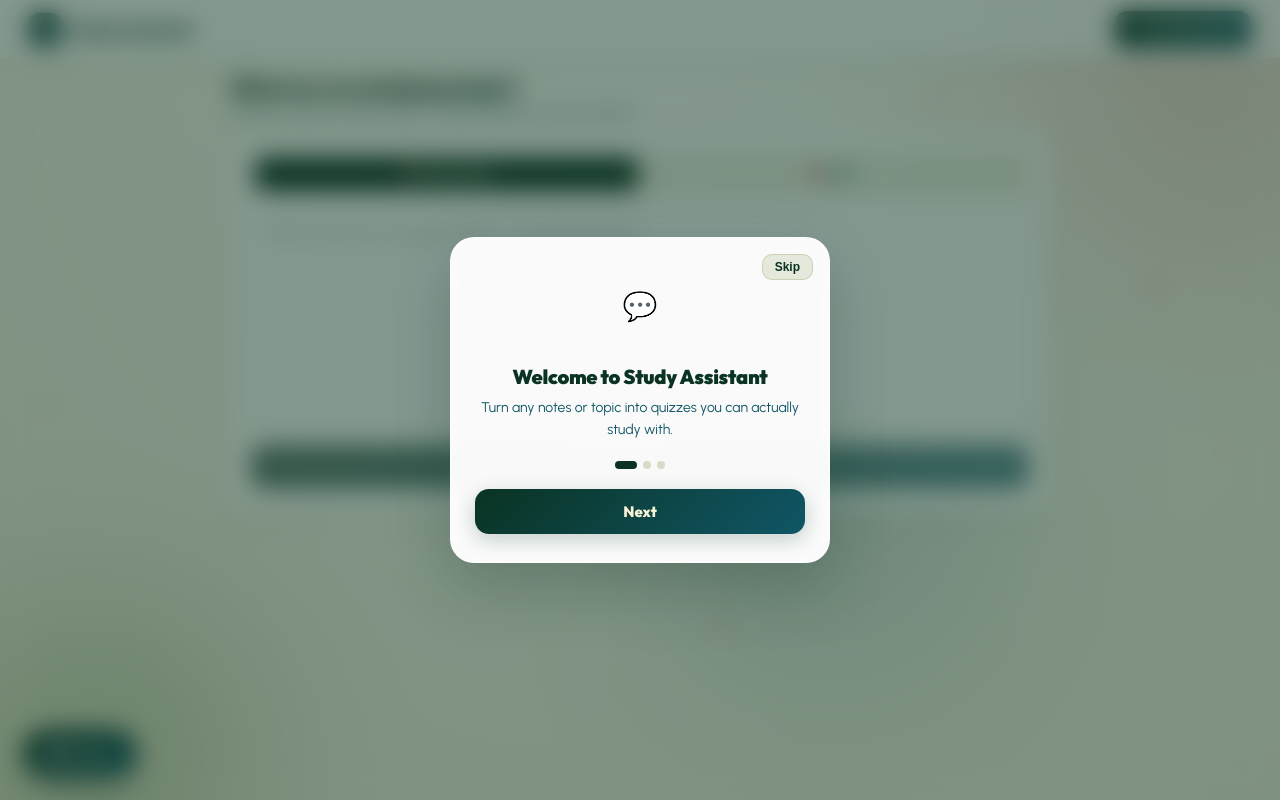
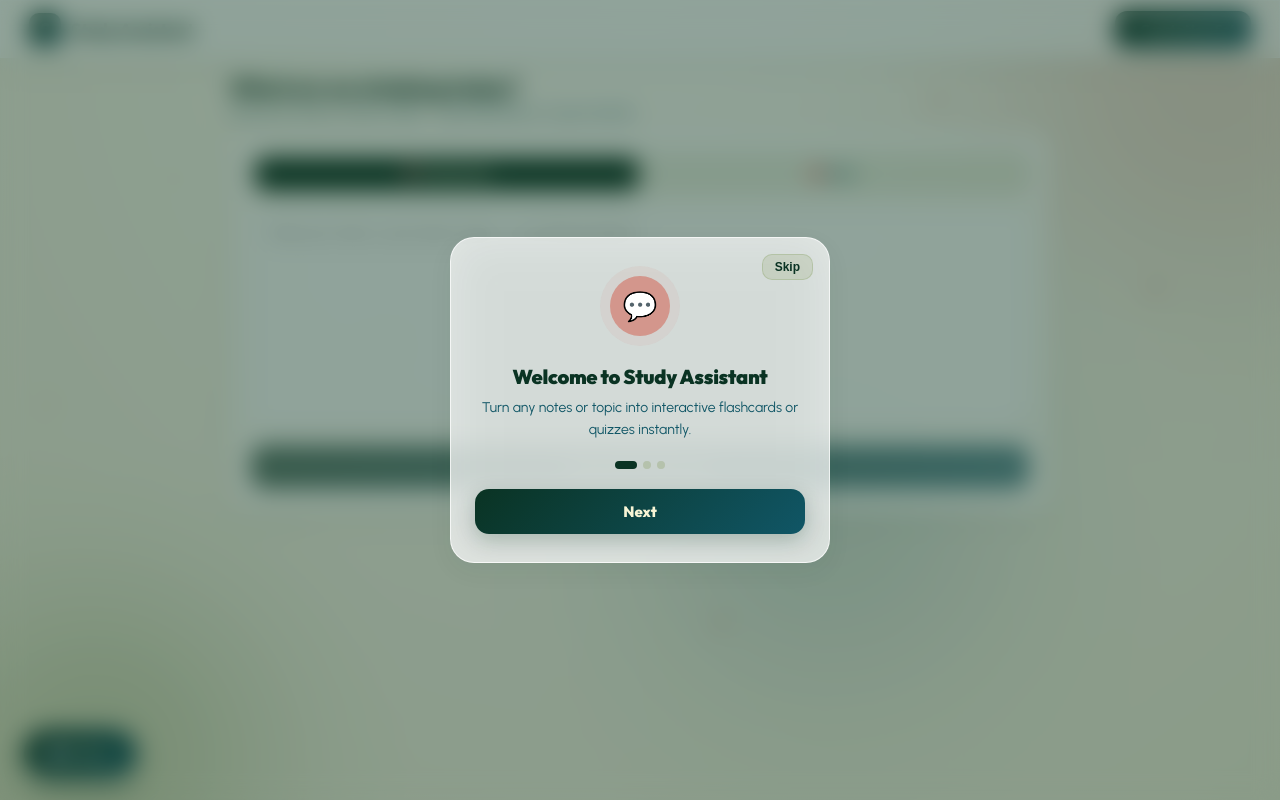
Before and after one commit to 02-08-2004/study-assistant, a React (Vite) app in the folder frontend/: page / in a window 1280 px wide. Built offline with nearby package versions, Linux system fonts and the light colour scheme.

Commit message:
fix(ui): convert onboarding to fixed glassmorphism modal overlay preventing layout push

```diff
--- a/frontend/src/App.css
+++ b/frontend/src/App.css
@@ -206,18 +206,17 @@ h1, h2, h3, h4, .brand, .history-title, .generate-btn, .new-btn, .ctrl-btn, .top
   50% { opacity: 0; }
 }
 
-/* Onboarding Overlay */
 .onboarding-overlay {
-  position: fixed;
-  inset: 0;
-  background: rgba(10, 51, 35, 0.5);
-  backdrop-filter: blur(12px);
-  -webkit-backdrop-filter: blur(12px);
-  display: flex;
-  align-items: center;
-  justify-content: center;
-  z-index: 9999;
-  padding: 20px;
+  position: fixed !important;
+  inset: 0 !important;
+  background: rgba(10, 51, 35, 0.45) !important;
+  backdrop-filter: blur(12px) !important;
+  -webkit-backdrop-filter: blur(12px) !important;
+  display: flex !important;
+  align-items: center !important;
+  justify-content: center !important;
+  z-index: 100000 !important;
+  padding: 20px !important;
 }
 
 .onboarding-card {
--- a/frontend/src/Onboarding.jsx
+++ b/frontend/src/Onboarding.jsx
@@ -1,21 +1,22 @@
 import { useState } from 'react';
+import { motion } from 'framer-motion';
 
 const slides = [
     {
         icon: '💬',
-        iconBg: 'var(--strawberry)',
+        iconBg: '#D3968C',
         title: 'Welcome to Study Assistant',
-        desc: 'Turn any notes or topic into quizzes you can actually study with.'
+        desc: 'Turn any notes or topic into interactive flashcards or quizzes instantly.'
     },
     {
         icon: '📝',
-        iconBg: 'var(--soft-peach)',
+        iconBg: '#105666',
         title: 'Paste anything, get a study set',
-        desc: 'Drop in messy notes or just name a topic — the AI builds quiz questions from it.'
+        desc: 'Drop in messy notes or just name a topic — AI builds your study material.'
     },
     {
         icon: '✅',
-        iconBg: '#BFE3C9',
+        iconBg: '#839958',
         title: 'Retest what you got wrong',
         desc: 'Take the quiz and loop back on questions that tripped you up.'
     }
@@ -27,12 +28,23 @@ function Onboarding({ onFinish }) {
     const slide = slides[index];
 
     return (
-        <div className="onboarding-overlay">
-            <div className="onboarding-card">
+        <motion.div
+            className="onboarding-overlay"
+            initial={{ opacity: 0 }}
+            animate={{ opacity: 1 }}
+            exit={{ opacity: 0 }}
+        >
+            <motion.div
+                className="onboarding-card glass-panel"
+                initial={{ scale: 0.85, opacity: 0, y: 20 }}
+                animate={{ scale: 1, opacity: 1, y: 0 }}
+                exit={{ scale: 0.85, opacity: 0, y: 20 }}
+                transition={{ type: 'spring', stiffness: 350, damping: 25 }}
+            >
                 <button className="onboarding-skip" onClick={onFinish}>Skip</button>
 
-                <div className="onboarding-icon-ring" style={{ background: `${slide.iconBg}33` }}>
-                    <div className="onboarding-icon-circle" style={{ background: slide.iconBg }}>
+                <div className="onboarding-icon-ring" style={{ background: `${slide.iconBg}22` }}>
+                    <div className="onboarding-icon-circle" style={{ background: slide.iconBg, color: '#ffffff' }}>
                         <span>{slide.icon}</span>
                     </div>
                 </div>
@@ -52,8 +64,8 @@ function Onboarding({ onFinish }) {
                 >
                     {isLast ? 'Get started' : 'Next'}
                 </button>
-            </div>
-        </div>
+            </motion.div>
+        </motion.div>
     );
 }
 
```
